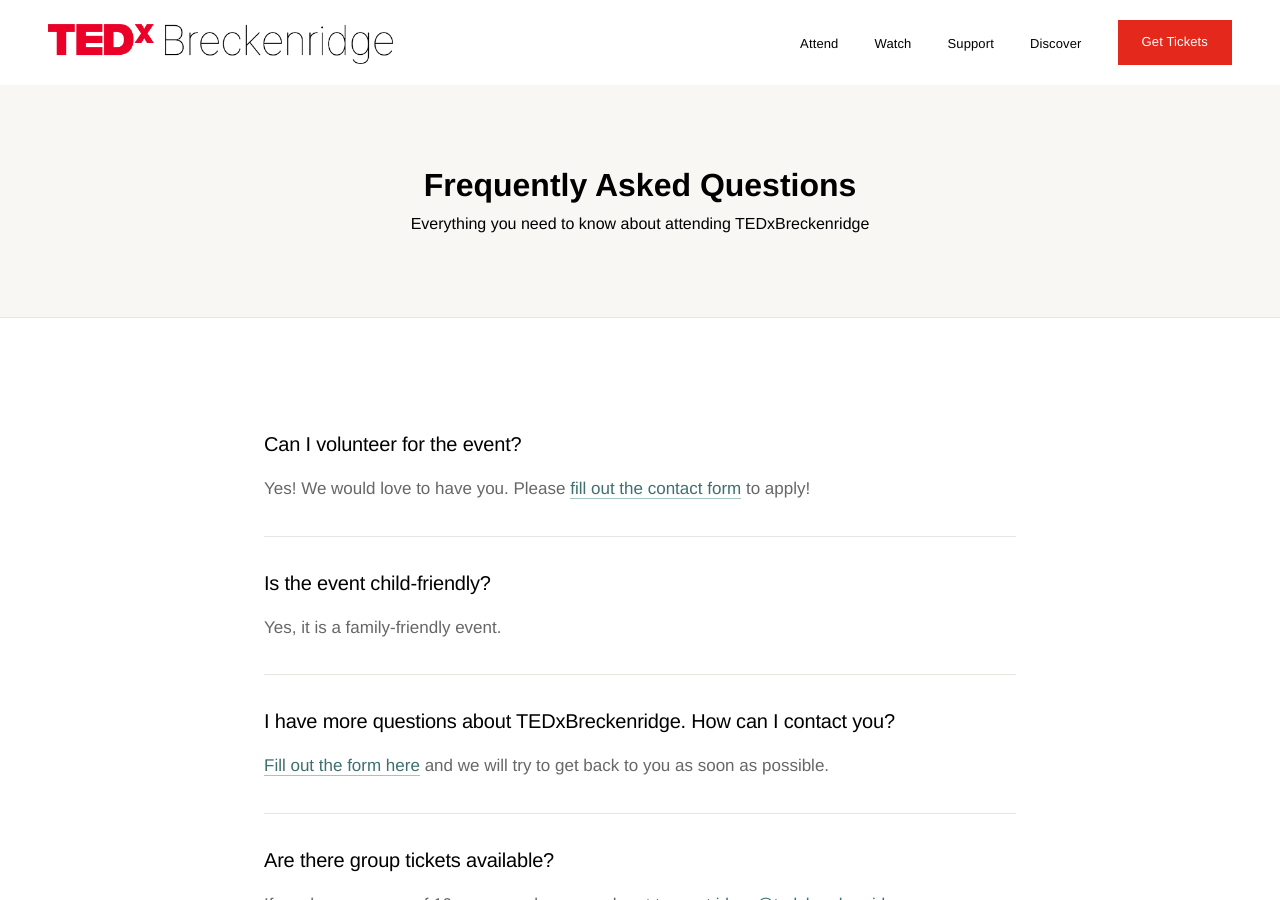
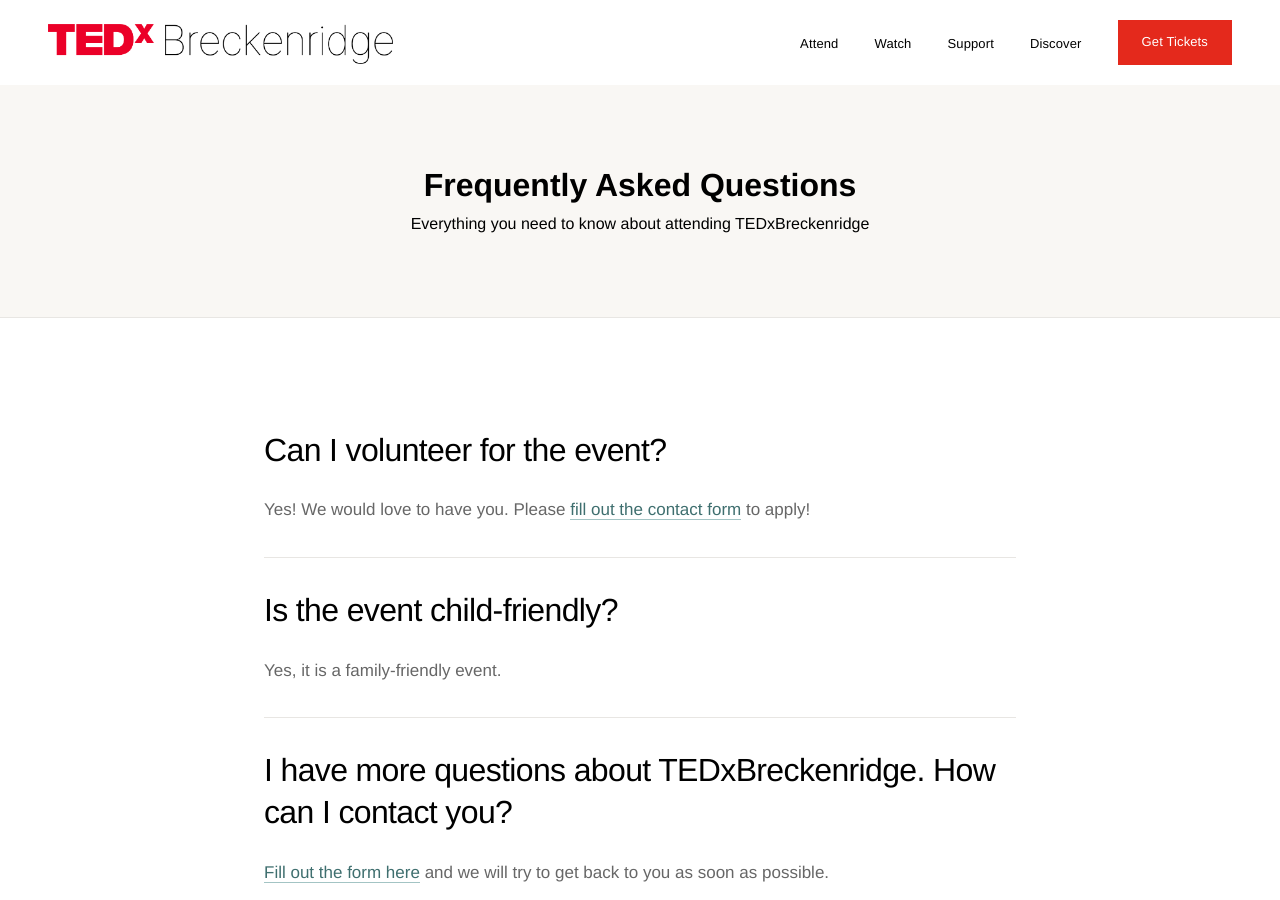
Before and after one commit to ardell/tedxbreckenridge, a Jekyll site: the page built from website/pages/faq.md, in a window 1280 px wide and 900 px high. Built offline with Jekyll 4.4.1, drawn with Linux system fonts in a browser that asks for light colours.

Commit message:
Fix heading hierarchies.

```diff
--- a/website/pages/faq.md
+++ b/website/pages/faq.md
@@ -15,37 +15,37 @@
 
   <div class="page-content">
     <div class="faq-section">
-      <h3>Can I volunteer for the event?</h3>
+      <h2>Can I volunteer for the event?</h2>
       <p>Yes! We would love to have you. Please <a href="/contact/">fill out the contact form</a> to apply!</p>
     </div>
 
     <div class="faq-section">
-      <h3>Is the event child-friendly?</h3>
+      <h2>Is the event child-friendly?</h2>
       <p>Yes, it is a family-friendly event.</p>
     </div>
 
     <div class="faq-section">
-      <h3>I have more questions about TEDxBreckenridge. How can I contact you?</h3>
+      <h2>I have more questions about TEDxBreckenridge. How can I contact you?</h2>
       <p><a href="/contact/">Fill out the form here</a> and we will try to get back to you as soon as possible.</p>
     </div>
 
     <div class="faq-section">
-      <h3>Are there group tickets available?</h3>
+      <h2>Are there group tickets available?</h2>
       <p>If you have a group of 10 or more, please reach out to us at <a href="mailto:ideas@tedxbreckenridge.com">ideas@tedxbreckenridge.com</a></p>
     </div>
 
     <div class="faq-section">
-      <h3>What's the dress code?</h3>
+      <h2>What's the dress code?</h2>
       <p>Mountain Casual — wear whatever makes you comfortable! There's no formal dress requirement.</p>
     </div>
 
     <div class="faq-section">
-      <h3>Should I bring a pen and paper?</h3>
+      <h2>Should I bring a pen and paper?</h2>
       <p>Of course! We are bringing the brightest minds in Summit County together to talk about better ways we can connect as a community.</p>
     </div>
 
     <div style="margin-top: 60px; padding: 48px; background: var(--cream); border-radius: 8px; text-align: center;">
-      <h3 style="margin-bottom: 16px;">Still have questions?</h3>
+      <h2 style="margin-bottom: 16px;">Still have questions?</h2>
       <p style="margin-bottom: 24px;">We're here to help. Reach out and someone from our team will get back to you.</p>
       <a href="/contact/" class="btn btn-primary">Contact Us</a>
     </div>
```
